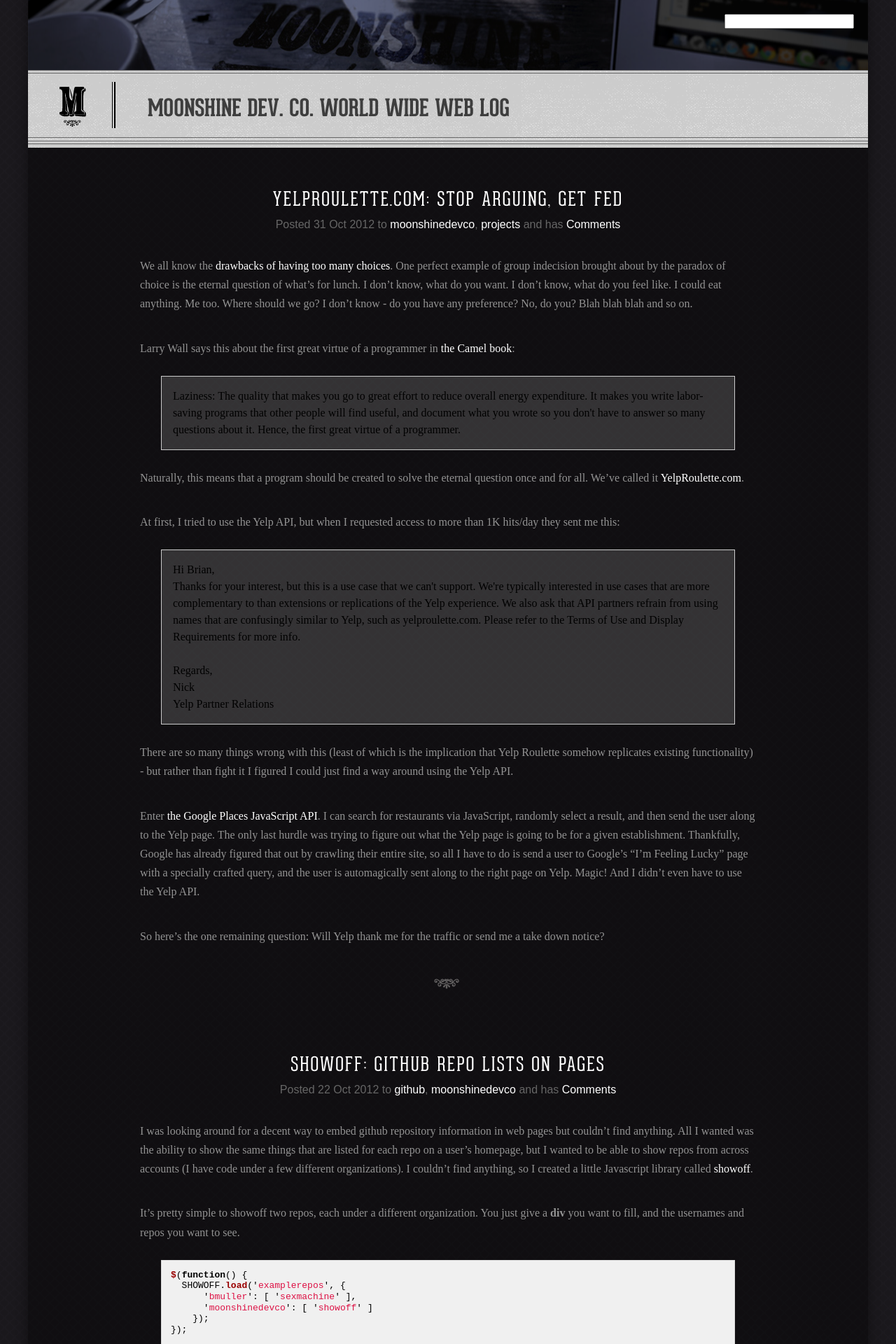
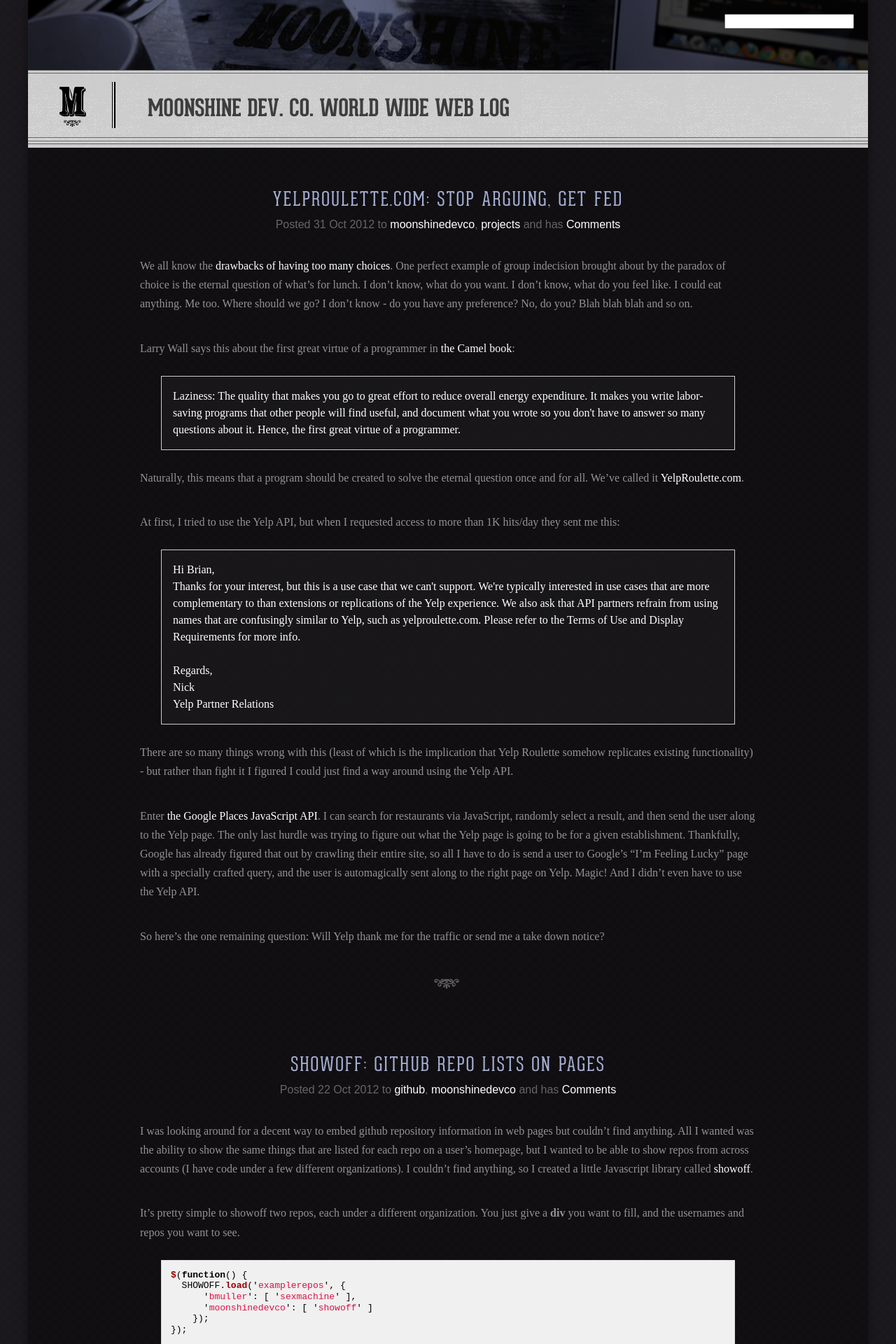
Before and after one commit to moonshinedevco/moonshinedevco.github.com, a Jekyll site: the page built from blog/index.markdown, in a window 1280 px wide. Shown: the top 1920 px of the page at 70% size. Built offline with Jekyll 4.4.1, drawn with Linux system fonts in a browser that asks for light colours; nearby versions of some CDN libraries; some web fonts are replaced; comment, search, counter and statistics services are not loaded.

Commit message:
Style touchups, do not surpress links on scrollTo

```diff
--- a/index.html
+++ b/index.html
@@ -19,7 +19,6 @@
 		<script type="text/javascript">
 			$(document).on('ready', function(){
 				$('#lineup span').on('click', function(e){
-					e.preventDefault();
 					el = $(this).attr('data-jump')
 					$.scrollTo($("[rel='" + el + "']"), 1200);
 				});
--- a/stylesheets/sass/site.scss
+++ b/stylesheets/sass/site.scss
@@ -103,9 +103,10 @@ p { font-family: 'Arbutus Slab', serif; font-size: 18px; color: #939393; line-he
 body[data-template="moon-blog"] {
   #tagline { top: 32px !important; }
   h2 a, a { text-decoration: none !important; color: white !important; }
+  h2 a { color: #A4ADD1 !important; }
   .date { font-family: Arial, verdana, sans-serif !important; padding-top: 10px; padding-bottom: 10px;}
   .post { padding: 0px 150px 70px 150px !important; }
   .post > p { font-size: 16px; }
-  blockquote { background-color: rgba(255,255,255, .15) !important; border: 1px solid #ccc; font-family: 'Arbutus Slab', serif !important; }
+  blockquote { color: white !important; background-color: rgba(255,255,255, .03) !important; border: 1px solid #ccc; font-family: 'Arbutus Slab', serif !important; }
   footer { margin-top: 0 !important; }
 }
--- a/stylesheets/site.css
+++ b/stylesheets/site.css
@@ -530,6 +530,8 @@ body[data-template="moon-blog"] #tagline {
 body[data-template="moon-blog"] h2 a, body[data-template="moon-blog"] a {
   text-decoration: none !important;
   color: white !important; }
+body[data-template="moon-blog"] h2 a {
+  color: #A4ADD1 !important; }
 body[data-template="moon-blog"] .date {
   font-family: Arial, verdana, sans-serif !important;
   padding-top: 10px;
@@ -539,7 +541,8 @@ body[data-template="moon-blog"] .post {
 body[data-template="moon-blog"] .post > p {
   font-size: 16px; }
 body[data-template="moon-blog"] blockquote {
-  background-color: rgba(255, 255, 255, 0.15) !important;
+  color: white !important;
+  background-color: rgba(255, 255, 255, 0.03) !important;
   border: 1px solid #ccc;
   font-family: 'Arbutus Slab', serif !important; }
 body[data-template="moon-blog"] footer {
```
